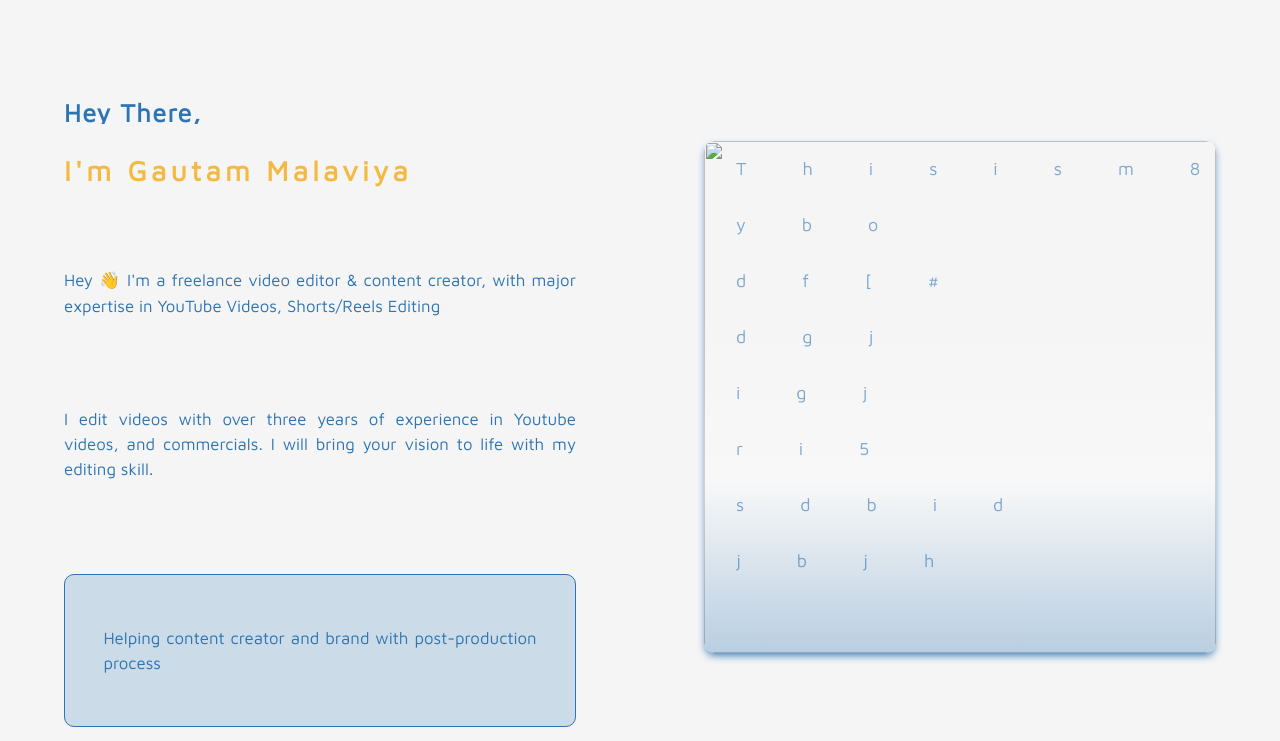
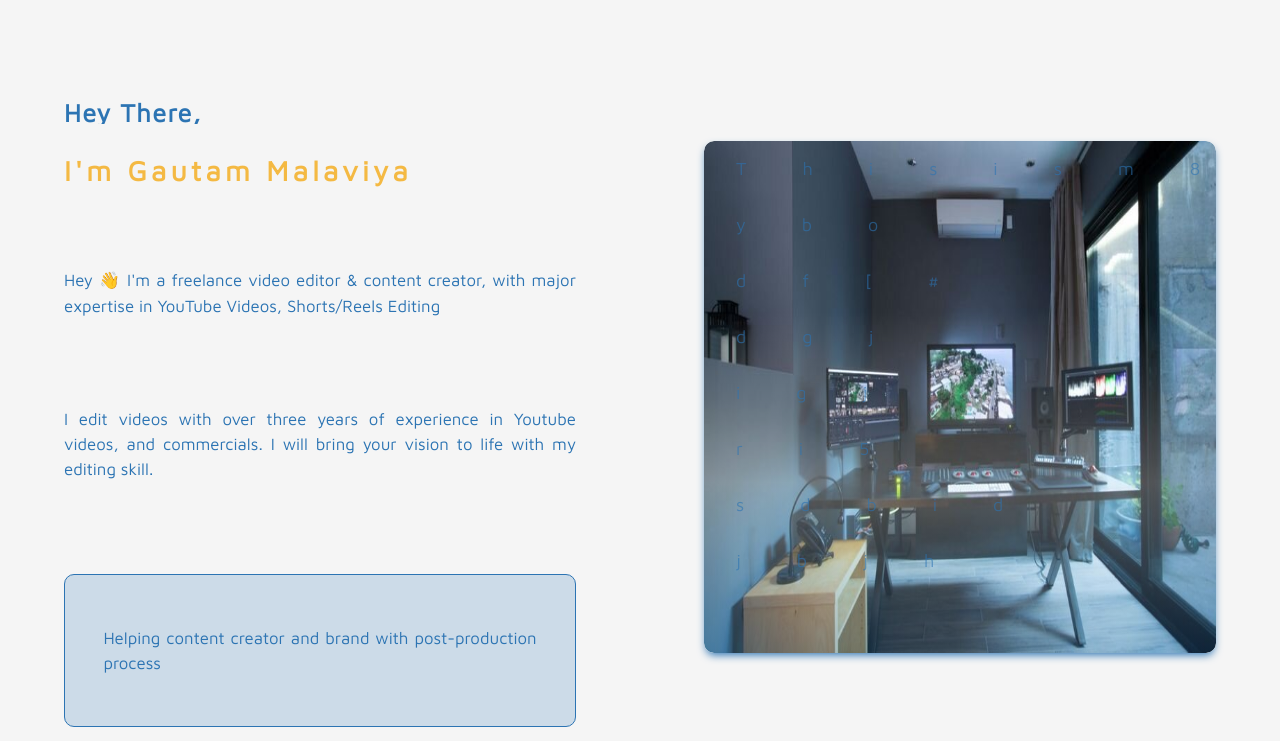
Before and after one commit to Baibhav-malaviya/Production_house, a plain HTML site: page index.html in a window 1280 px wide. Shown: the part 59-800 px from the top of the page. Drawn offline with Linux system fonts and the light colour scheme.

Commit message:
adding jpg image

```diff
--- a/index.html
+++ b/index.html
@@ -82,7 +82,7 @@
       </div>
       <div class="right">
         <!-- <div class="hex"></div>   it is in comment because we do not need hexagon anymore but its css is still written.-->
-        <div><img src="production_house.jpeg" alt="" /></div>
+        <div><img src="production_house.jpg" alt="" /></div>
       </div>
     </div>
     <!-- made the slider of some work on videos -->
--- a/style.css
+++ b/style.css
@@ -309,7 +309,6 @@ header .logo span{
     width: inherit;
     overflow: hidden;
     z-index: 2;
-    /* transform: rotate(30deg); */
     opacity: .6;
     border-radius: inherit;
 }
```
